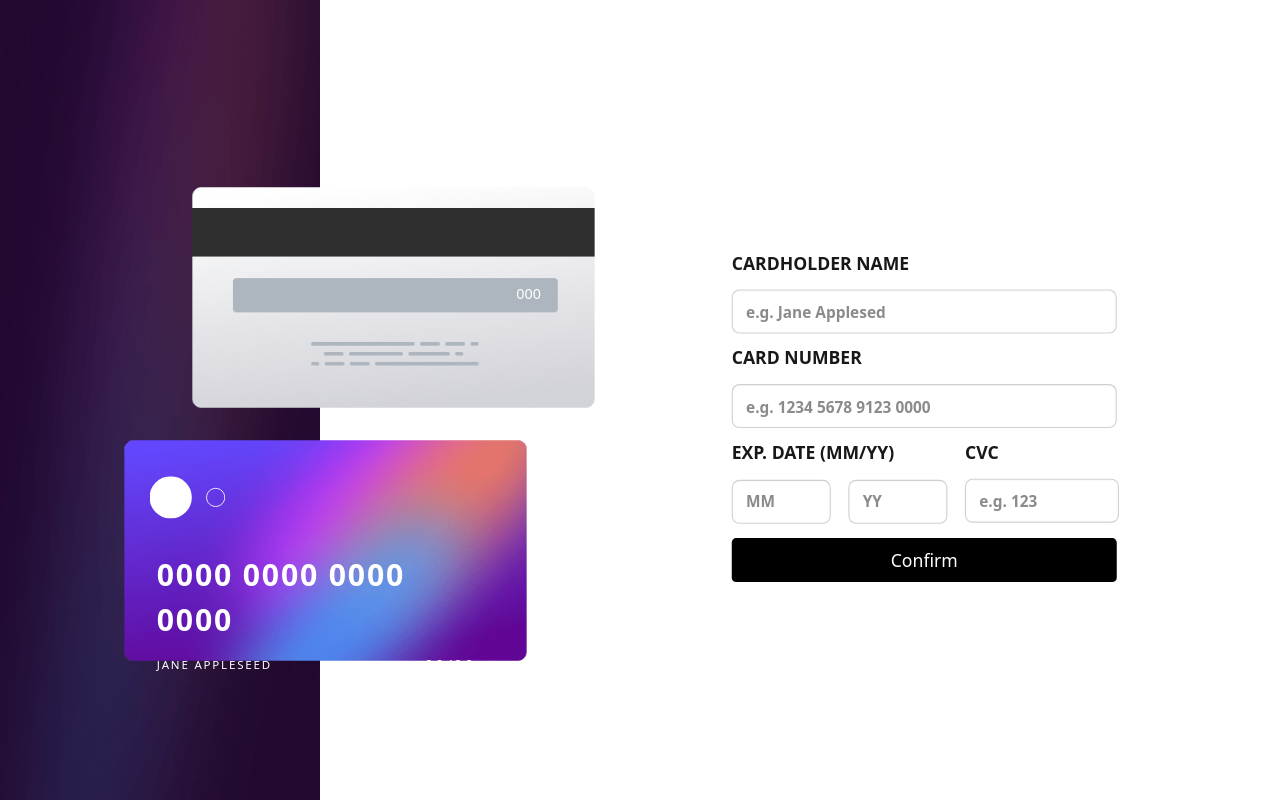
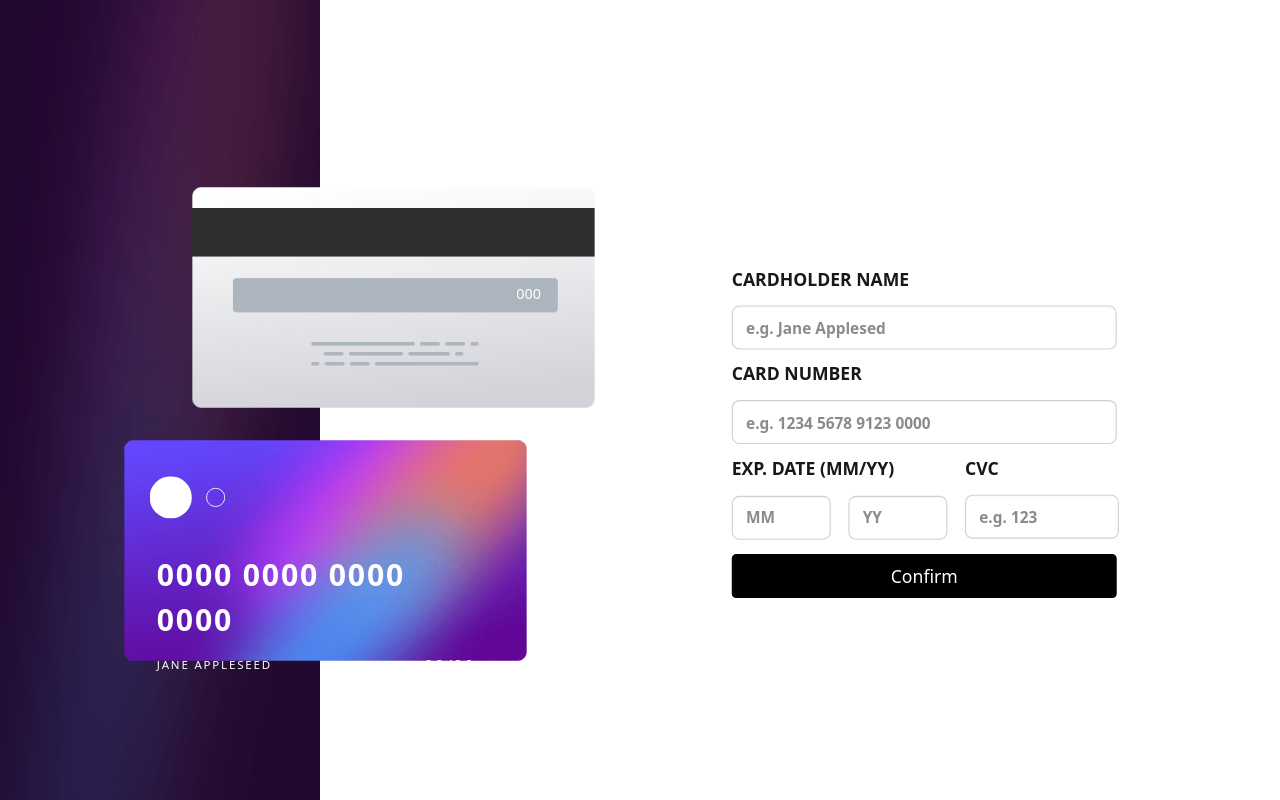
Before and after one commit to ItaloDev-Marcelo/Interactive-card-details-form-ts, a React (Vite) app: page / in a window 1280 px wide. Built offline with nearby package versions, Linux system fonts and the light colour scheme.

Commit message:
corrigindo top no form

```diff
--- a/src/index.css
+++ b/src/index.css
@@ -26,7 +26,7 @@ figure {
 @media(min-width: 375px) and (min-height: 667px) {
      form {
      position:relative;
-     top: 1em;
+     top: 2em;
 }
 
 
```
